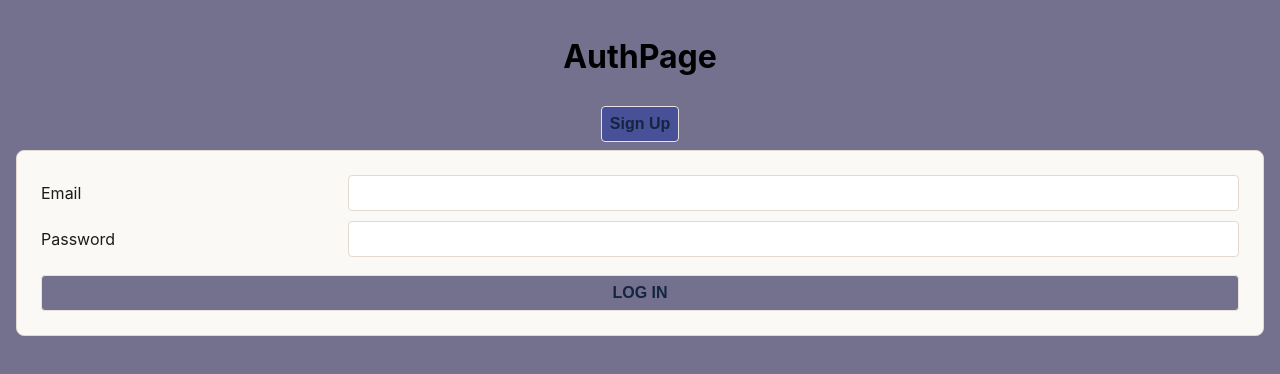
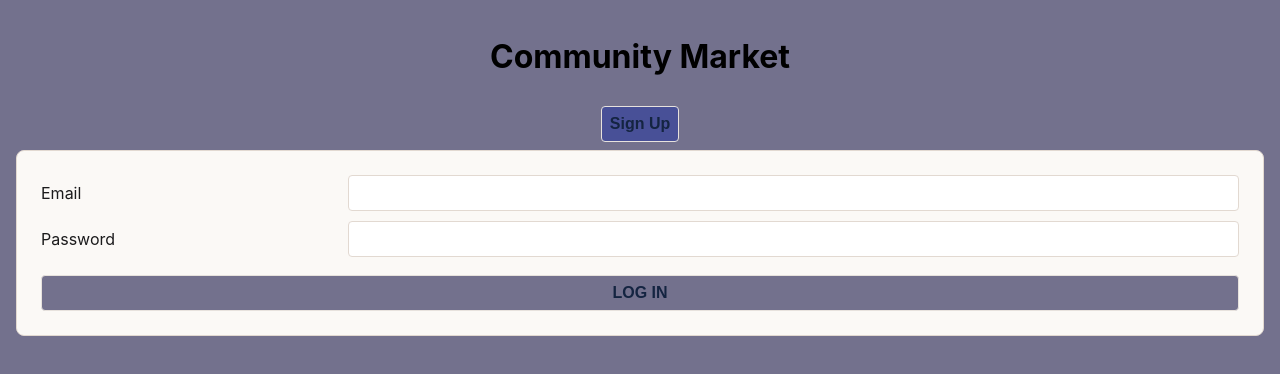
Before and after one commit to mattsuzuki/community-market, a React (Create React App) app: page /orders in a window 1280 px wide. Shown: the top 374 px of the page. Built offline with nearby package versions, Linux system fonts and the light colour scheme.

Commit message:
changing Auth page

```diff
--- a/src/pages/AuthPage/AuthPage.jsx
+++ b/src/pages/AuthPage/AuthPage.jsx
@@ -6,7 +6,7 @@ export default function AuthPage({ setUser }) {
   const [showSignUp, setShowSignUp] = useState(false);
   return (
     <main>
-      <h1>AuthPage</h1>
+      <h1>Community Market</h1>
       <button onClick={() => setShowSignUp(!showSignUp)}>{showSignUp ? 'Log In' : 'Sign Up'}</button>
       { showSignUp ?
           <SignUpForm setUser={setUser} />
--- a/src/pages/OrderHistoryPage/OrderHistoryPage.jsx
+++ b/src/pages/OrderHistoryPage/OrderHistoryPage.jsx
@@ -10,7 +10,7 @@ export default function OrderHistoryPage() {
   return (
     <>
       <h1>OrderHistoryPage</h1>
-      <button onClick={handleCheckToken}>Check when my login expires</button>
+      {/* <button onClick={handleCheckToken}>Check when my login expires</button> */}
     </>
   );
 }
```
